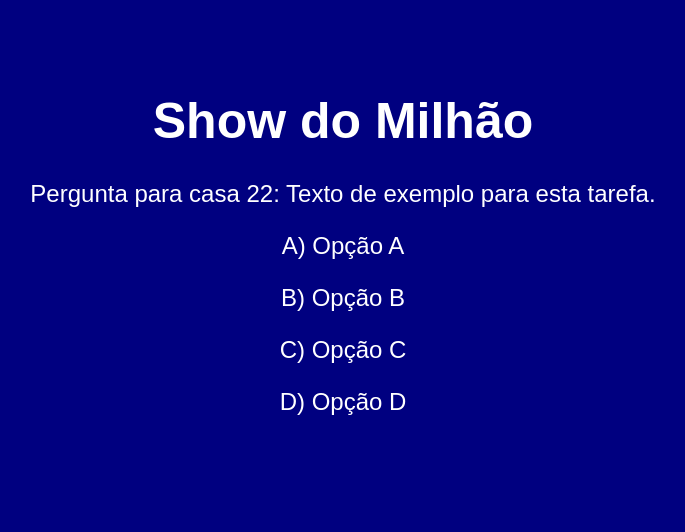
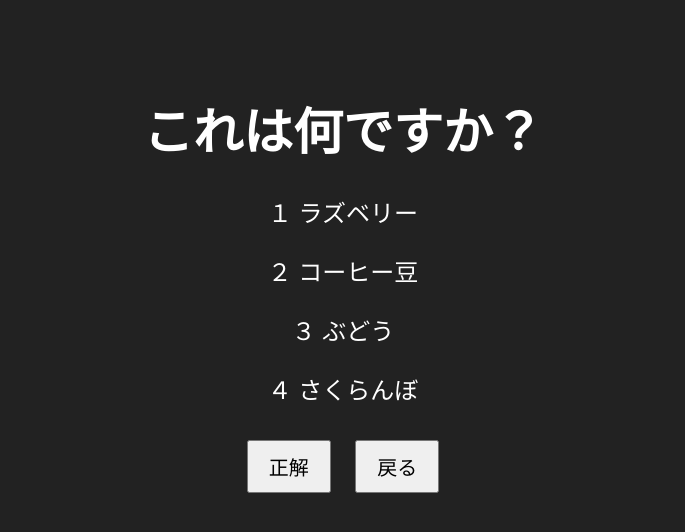
Before and after one commit to thiagokanagushiku/Boardgame-atualizado, a plain HTML site: page pergunta_22.html in a window 1280 px wide. Shown: the whole page, without its empty margins (297-982 px from the left). Drawn offline with Linux system fonts and the light colour scheme.

Commit message:
Update pergunta_22.html

```diff
--- a/pergunta_22.html
+++ b/pergunta_22.html
@@ -1,21 +1,35 @@
-
 <!DOCTYPE html>
 <html lang="pt-BR">
 <head>
   <meta charset="UTF-8">
-  <title>Show do Milhão - Pergunta 22</title>
+  <title>クイズ２２</title>
   <style>
-    body { font-family: Arial, sans-serif; background: navy; color: white; text-align: center; padding: 50px; }
+    body { text-align: center; background: #222; color: white; font-family: Arial; padding: 50px;  }
     h1 { font-size: 50px; margin-bottom: 30px; }
     p { font-size: 24px; }
+    .media { margin: 20px auto; max-width: 80%; }
+    #answer { display: none; padding: 20px; background: #444; margin-top: 20px; transition: background 0.5s; }
+    #answer.correct { background: green;font-size: 60px; }
+    button { font-size: 20px; margin: 10px; padding: 10px 20px; }
   </style>
 </head>
 <body>
-  <h1>Show do Milhão</h1>
-  <p>Pergunta para casa 22: Texto de exemplo para esta tarefa.</p>
-  <p>A) Opção A</p>
-  <p>B) Opção B</p>
-  <p>C) Opção C</p>
-  <p>D) Opção D</p>
+  <h1>これは何ですか？</h1>
+  </div>
+  <p>１ ラズベリー</p>
+  <p>２ コーヒー豆</p>
+  <p>３ ぶどう</p>
+  <p>４ さくらんぼ</p>
+  <button onclick="showAnswer()">正解</button>
+  <button onclick="location.href='index.html'">戻る</button>
+  <div id="answer">２ コーヒー豆</div>
+
+  <script>
+    function showAnswer() {
+      const ans = document.getElementById('answer');
+      ans.style.display = 'block';
+      setTimeout(() => ans.classList.add('correct'), 200);
+    }
+  </script>
 </body>
 </html>
```
